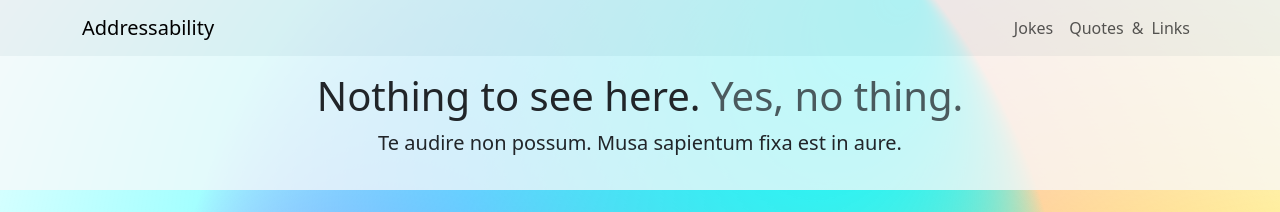
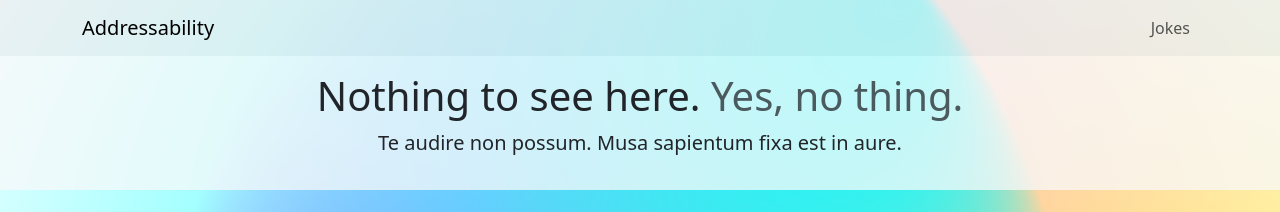
Before and after one commit to raz0x/addressability, a Jekyll site: the page built from index.html, in a window 1280 px wide. Shown: the top 212 px of the page. Built offline with Jekyll 4.4.1, drawn with Linux system fonts in a browser that asks for light colours.

Commit message:
Update navbar.html

```diff
--- a/_includes/navbar.html
+++ b/_includes/navbar.html
@@ -7,10 +7,7 @@
           </label>
           <div class="navbar-collapse collapse" id="navbar-main">
                <ul class="navbar-nav ms-auto mb-2 mb-lg-0">
-                    <li class="nav-item"><a class="nav-link" href="/jokes/">Jokes</a></li>
-                    <li class="nav-item"><a class="nav-link" href="/quotes/">Quotes</a></li>
-                    <li class="navbar-text"> &amp; </li>
-                    <li class="nav-item"><a class="nav-link" href="/links/">Links</a></li>
+                    <li class="nav-item"><a class="nav-link" href="/contact/">Jokes</a></li>
                </ul>
           </div>
      </div>
```
